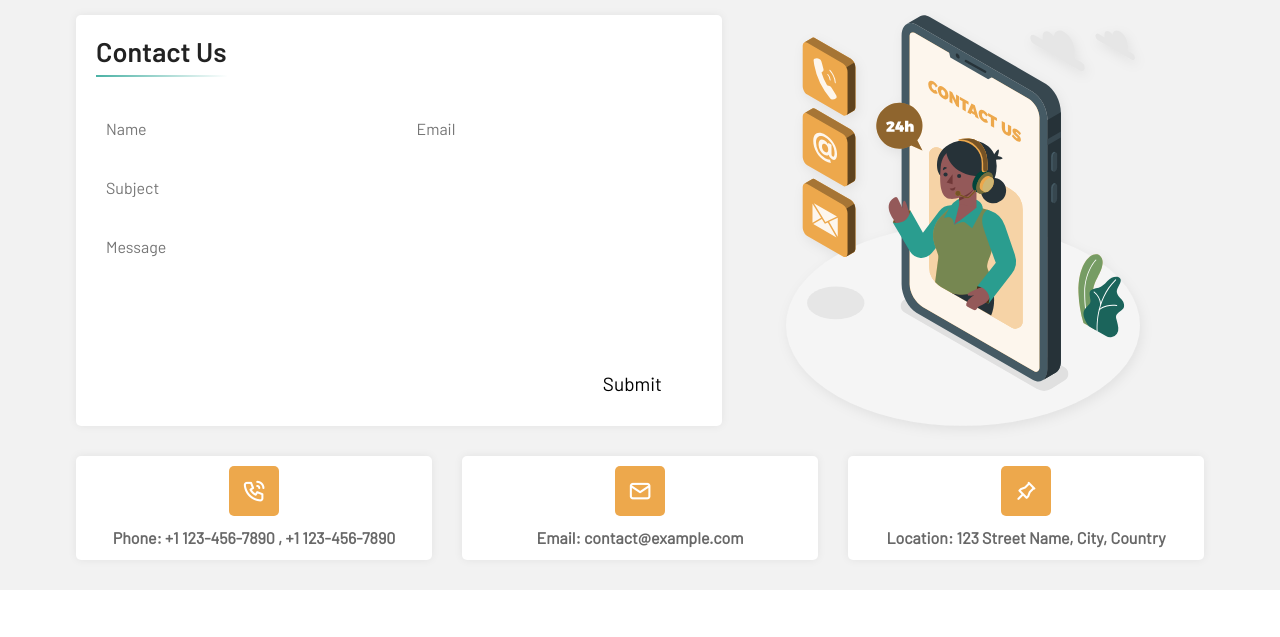
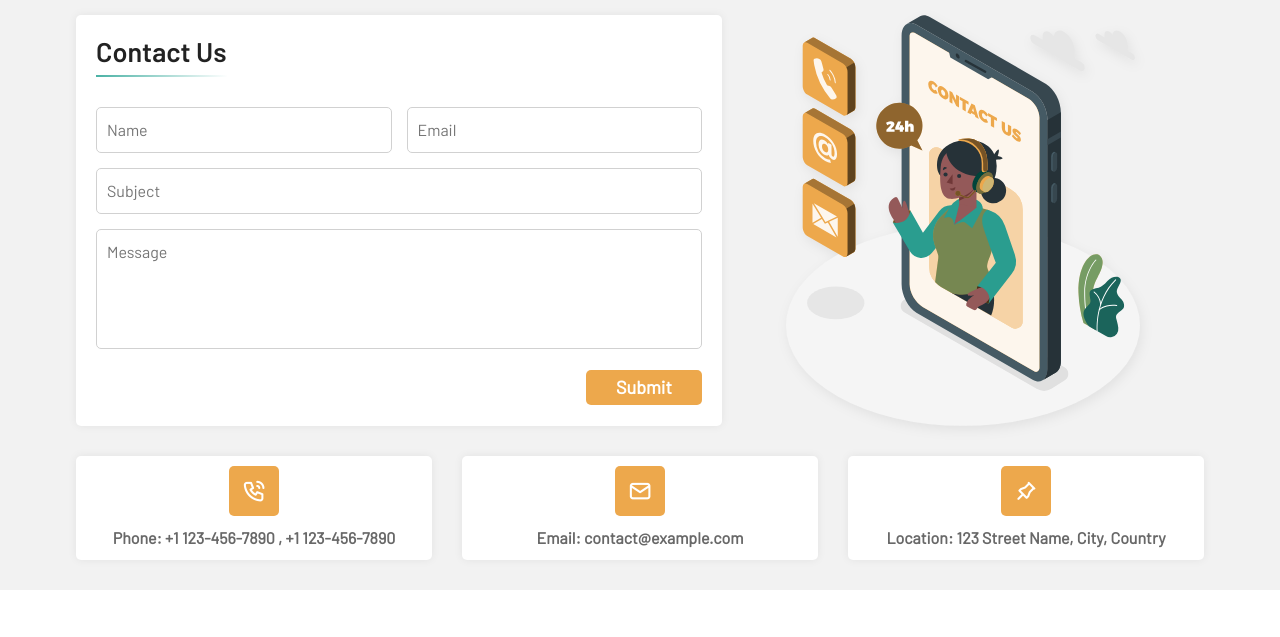
Before and after one commit to DaniyalRafiq/Techonza-12, a plain HTML site: page contact.html in a window 1280 px wide. Shown: the part 123-760 px from the top of the page. Drawn offline with Linux system fonts and the light colour scheme.

Commit message:
hogya hn dosto

```diff
--- a/css/style.css
+++ b/css/style.css
@@ -1546,8 +1546,12 @@ input[type="submit"] {
 }
 
 .submit_btn {
-    font-size: 19px;
-    padding: 4px 40px;
+    padding: 4px 30px;
+    background: var(--secondary-400);
+    border-radius: 5px;
+    font-size: 18px;
+    font-weight: 600;
+    color: var(--white);
 }
 
 .icon_main .icon {
@@ -2740,14 +2744,22 @@ a.f_tag:hover {
 .header_post .populor_card:after {
     content: none;
 }
-.header_post   .populor_card  .populor_card_content h4{
+
+.header_post .populor_card .populor_card_content h4 {
     font-size: 18px;
 }
+
 .store_btn:hover {
     color: var(--white);
     background: var(--secondary-500);
 }
 
+.form-group input,
+.form-group textarea {
+    border: 1px solid #d1d1d1;
+    border-radius: 5px;
+}
+
 /* ==========Header_End==========*/
 
 /*==========CustomCss==========*/
```
